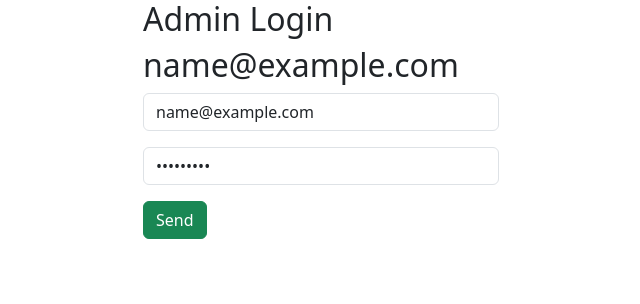
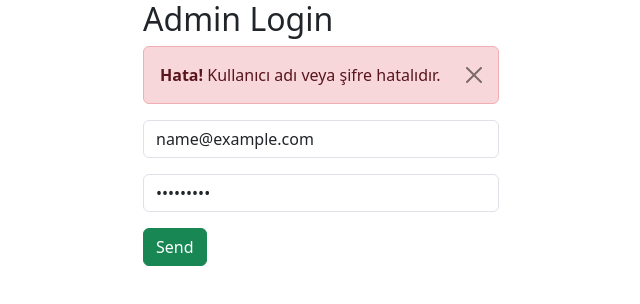
Before and after one commit to AhmetEminOzturk/AcademyFrontend, a React (Create React App) app in the folder ReactProjects/proj2/: page / in a window 1280 px wide. Both pictures are taken after typing "name@example.com", "Sample123" into the empty fields and a click on the button "Send". Shown: the top 304 px of the page, without its empty margins (319-959 px from the left). Built offline with nearby package versions, Linux system fonts and the light colour scheme.

Commit message:
Update Login.tsx

```diff
--- a/ReactProjects/proj2/src/pages/Login.tsx
+++ b/ReactProjects/proj2/src/pages/Login.tsx
@@ -1,33 +1,48 @@
-import React, { useState , FormEvent } from 'react'
+import React, { useState, FormEvent } from 'react'
 
 function Login() {
 
-  const[ email, setEmail] = useState('')
+  const [email, setEmail] = useState('')
   const [password, setPassword] = useState('')
+  const [errorMessage, setErrorMessage] = useState('')
 
-  const fncLogin = ( evt: FormEvent) => {
+  const fncLogin = (evt: FormEvent) => {
     evt.preventDefault()
-    if (email!== '' && password !== '') {
-      console.log(email, password, "Giriş yapıldı")
+    if (email !== '' && password !== '') {
+      if (email === 'ahmet@gmail.com' && password === '12345') {
+        //1.parametre ->key
+        //2. parametre ->value
+        sessionStorage.setItem('user', email)
       }
-    else{
-      window.alert("Lütfen tüm alanları doldurunuz!")
+      else {
+        setErrorMessage('Kullanıcı adı veya şifre hatalıdır.')
+      }
+    }
+    else {
+      setErrorMessage("Lütfen tüm alanları doldurunuz!")
     }
   }
   return (
     <>
       <div className='mb-3'>
-    <div  className='row'>
+        <div className='row'>
           <div className=' col-xs-12 col-sm-12 col-md-12 col-lg-3 col-xl-4 col-xxl-4'></div>
           <div className=' col-xs-12 col-sm-12 col-md-12 col-lg-6 col-xl-4 col-xxl-4'>
             <form onSubmit={fncLogin}>
               <h2>Admin Login</h2>
-              <h2>{email}</h2>
+
+              {errorMessage!== '' &&
+              <div className="alert alert-danger alert-dismissible fade show" role="alert">
+                <strong>Hata!</strong> {errorMessage}
+                <button type="button" className="btn-close" onClick={()=> setErrorMessage('')}></button>
+              </div>
+              }
+
               <div className='mb-3'>
-                <input required onChange={(evt) => setEmail(evt.target.value) } placeholder='E-Mail' type='email' className='form-control'/>
+                <input required onChange={(evt) => setEmail(evt.target.value)} placeholder='E-Mail' type='email' className='form-control' />
               </div>
               <div className='mb-3'>
-                <input required onChange={(evt) => setPassword(evt.target.value) } placeholder='Password' type='password' className='form-control'/>
+                <input required onChange={(evt) => setPassword(evt.target.value)} placeholder='Password' type='password' className='form-control' />
               </div>
               <button className='btn btn-success'>Send</button>
             </form>
```
Lines whose indentation alone changed are shown as unchanged.
